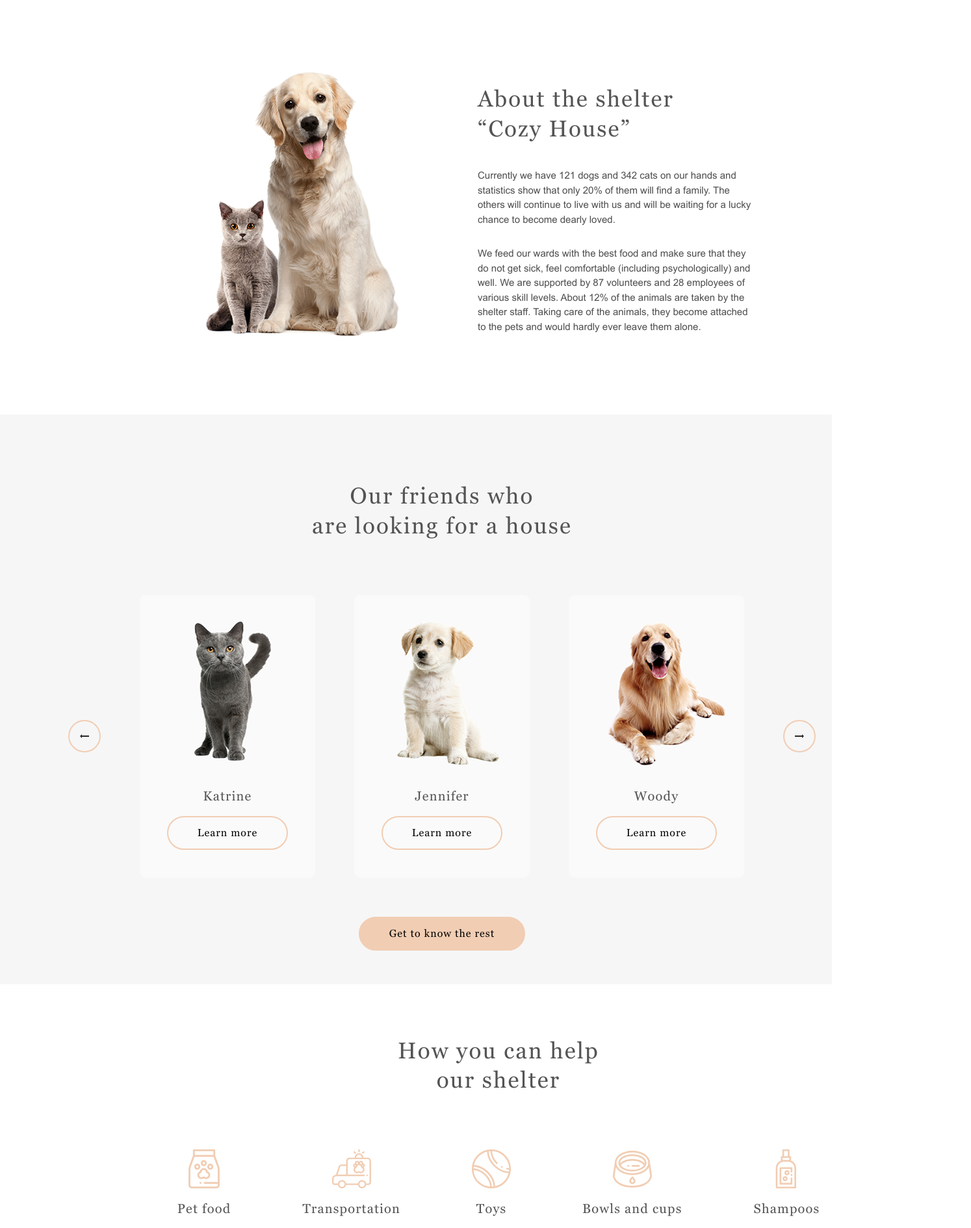
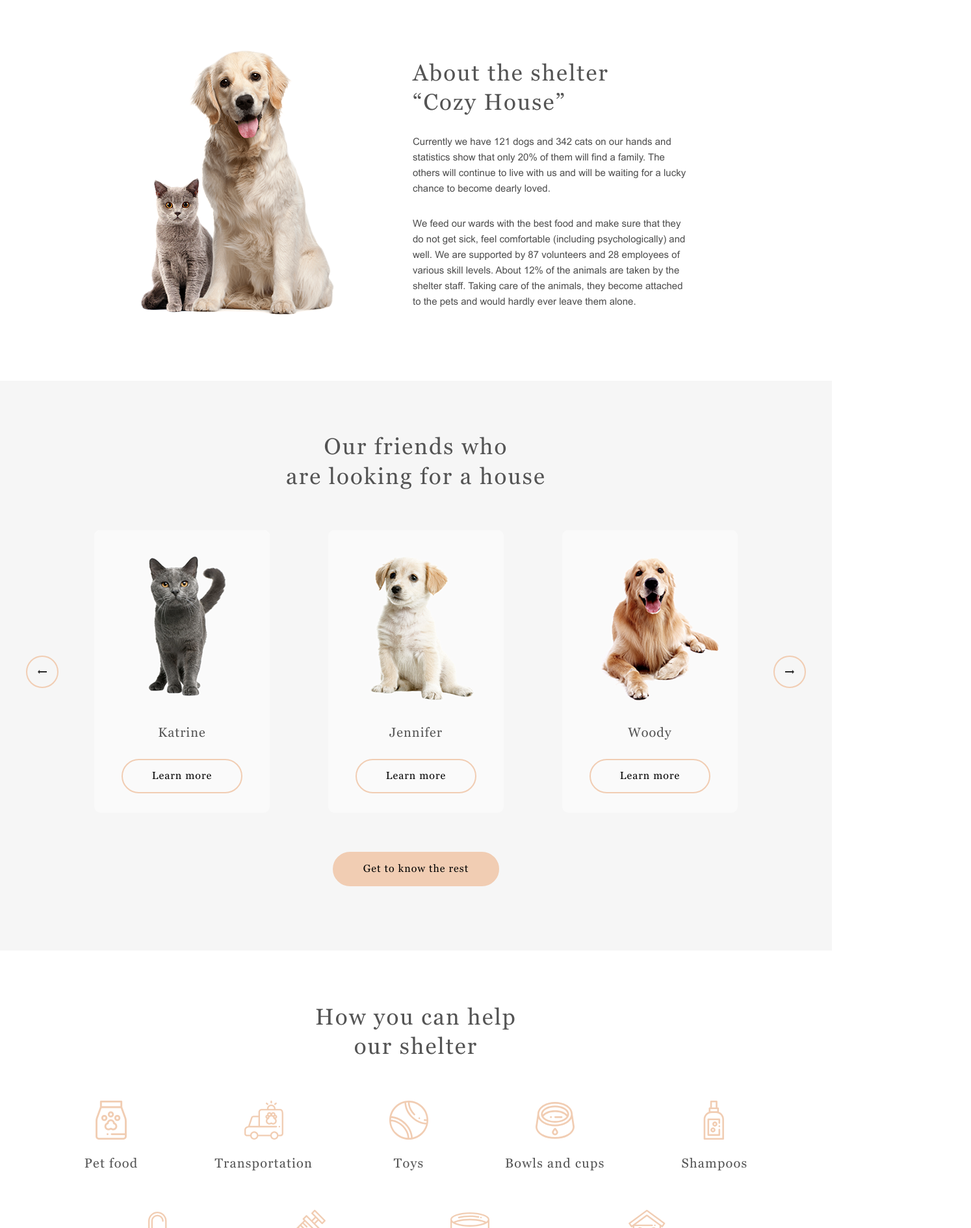
Before and after one commit to OsipovaES/shelter, a website built with webpack: page src/main/index.html in a window 1280 px wide. Shown: the part 910-2800 px from the top of the page at 65% size, 1494 px wide, since content can reach past the window. Built offline with nearby package versions, Linux system fonts and the light colour scheme; some packages are replaced by stand-ins of ours.

Commit message:
feat: main perfect pixel

```diff
--- a/src/main/index.html
+++ b/src/main/index.html
@@ -26,7 +26,7 @@
             </header>
             <div class="promo__content">
                 <div class="promo__filling">
-                    <h1 class="promo__title">Not only people need a house</h1>
+                    <h2 class="promo__title">Not only people <br> need a house</h2>
                     <p class="promo__text">We offer to give a chance to a little and nice puppy with an extremely wide and open heart. He or she will love you more than anybody else in the world, you will see!</p>
                     <button class="button button_filled">Make a friend</button>
                 </div>
@@ -55,6 +55,7 @@
             <h1 class="pets__title">Our friends who <br> are looking for a house</h1>
                 <div class="slider">
                     <button class="button button_circle button_left"></button>
+                    <div class="slider__wrapper">
                         <div class="slider__card">
                             <div class="card">
                                 <img class="card__image" src="../img/pets-content/pets-katrine.png" alt="">
@@ -74,6 +75,7 @@
                                 <img class="card__image" src="../img/pets-content/pets-woody.png" alt="">
                                 <p class="card__name">Woody</p>
                                 <button class="button button_empty">Learn more</button>
+                            </div>
                         </div>
                     </div>
                     <button type="button" class="button button_circle button_right"></button>
--- a/src/sass/abstracts/_mixins.scss
+++ b/src/sass/abstracts/_mixins.scss
@@ -7,13 +7,6 @@
     flex-wrap: $flex-wrap;
 }
 
- @mixin column () {
-    display: flex;
-    flex-wrap: wrap;
-    justify-content: space-between;
-    align-items: center;
-}
-
 @mixin font ($size, $style:normal, $weight: 400, $height) {
     font-size: $size;
     font-style: $style;
--- a/src/sass/components/_help-list.scss
+++ b/src/sass/components/_help-list.scss
@@ -2,11 +2,12 @@
     @include flex($flex-wrap: wrap);
     width: 1026px;
     height: 281px;
-    row-gap: 50px;
-    column-gap: 110px;
+    row-gap: 40px;
+    column-gap: 118px;
     &__content {
         @include flex($flex-dir: column);
         @include font($size: 20px, $height: 115%);
+        gap:5px;
         color: $color-title;
         letter-spacing: 1.2px;
     }
--- a/src/sass/components/_slider.scss
+++ b/src/sass/components/_slider.scss
@@ -1,6 +1,11 @@
 .slider {
-    @include column();
-    gap: 60px;
+    @include flex($justify:space-between);
+    width: 1200px;
+    height: 435px;
+    &__wrapper {
+        @include flex();
+        gap: 90px;
+    }
     &__card {
         background-color: $color-card;
         border-radius: 10px;
@@ -10,9 +15,11 @@
 }
 
 .card {
+    @include flex($flex-dir: column);
+    gap: 10px;
     &__name {
         color: $color-title;
         @include font($size: 20px, $height: normal);
-        letter-spacing: 1.2px;
+        letter-spacing: 1.02px;
     }
 }
--- a/src/sass/layouts/_about.scss
+++ b/src/sass/layouts/_about.scss
@@ -1,18 +1,22 @@
 .about {
+    height: 588px;
     &__wrapper {
         @include flex();
+        padding-top: 83px;
+        height: 408px;
         gap: 120px;
-        padding: 80px 100px;
-        height: 480px;
     }
     &__content {
         @include flex($flex-dir:column);
         width: 430px;
         height: 380px;
     }
+    &__title {
+       margin: 10px 0;
+    }
     &__text {
         color: $color-text;
         @extend %font-add;
-        @include font($size: 15px, $height: 150%);
+        @include font($size: 15px, $height: 160%);
     }
 }
--- a/src/sass/layouts/_donation.scss
+++ b/src/sass/layouts/_donation.scss
@@ -13,17 +13,20 @@
     }
     &__subtitle {
         @include font ($size: 15px, $height: 110%);
+        margin: 0;
         color: $color-title;
         letter-spacing: 0.9px;
     }
     &__content {
         @include flex($flex-dir: column, $i-align: left);
         gap: 20px;
+        margin: 0;
         width: 380px;
         height: 282px;
     }
     &__card {
         background-color: $color-primary;
+        margin: 0;
         border-radius: 10px;
         @include flex();
         gap: 10px;
@@ -34,6 +37,7 @@
         height: 43px;
     }
     &__copyright {
+        margin: 0;
         @extend %font-add;
         color: $color-copyright;
         @include font ($size: 12px, $style: italic, $height: 150%);
--- a/src/sass/layouts/_footer.scss
+++ b/src/sass/layouts/_footer.scss
@@ -3,6 +3,7 @@
     height: 350px;
     &__wrapper {
         @include flex($justify: space-between);
+        padding-top: 20px;
         width: 1200px;
         height: 310px;
     }
@@ -18,6 +19,7 @@
     }
     &__title {
         @include font($size: 35px, $height: 130%);
+        margin: 0;
         color: $color-light;
         letter-spacing: 2.1px;
     }
@@ -45,6 +47,6 @@
         }
     }
     &__image {
-        padding-top: 80px;
+        padding-top: 40px;
     }
 }
--- a/src/sass/layouts/_header.scss
+++ b/src/sass/layouts/_header.scss
@@ -1,4 +1,7 @@
 .header {
     @include flex();
-    gap: 573px;
+    width: 1200px;
+    height: 60px;
+    padding: 25px 40px;
+    gap: 530px;
 }
--- a/src/sass/layouts/_help.scss
+++ b/src/sass/layouts/_help.scss
@@ -1,12 +1,12 @@
 .help {
-    padding: 80px 40px 100px 40px;
+    padding: 80px 0 100px 0;
     &__wrapper {
         @include flex($flex-dir: column);
         height: 431px;
-        padding: 0px 87px;
         gap: 60px;
     }
     &__title {
+        margin: 0;
         text-align: center;
     }
 }
--- a/src/sass/layouts/_pets.scss
+++ b/src/sass/layouts/_pets.scss
@@ -1,9 +1,14 @@
 .pets {
     background-color: $color-light-add;
-    height: 697px;
-    padding: 80px 40px 100px 40px;
+    padding: 80px 0 100px 0;
     &__wrapper {
-        @include flex($t-align: center, $flex-dir: column);
+        @include flex($flex-dir: column);
+        width: 1200px;
+        height: 697px;
         gap: 60px;
     }
+    &__title {
+        text-align: center;
+        margin: 0;
+    }
 }
--- a/src/sass/layouts/_promo.scss
+++ b/src/sass/layouts/_promo.scss
@@ -3,23 +3,30 @@
     height: 908px;
     &__content {
         @include flex();
-        padding: 92px 0;
-        gap: 75px;
+        width: 1200px;
         height: 728px;
+        padding: 32px 40px 0 40px;
+        gap: 42px;
     }
     &__filling {
         @include flex($flex-dir: column, $i-align: flex-start);
-        gap: 30px;
+        gap: 42px;
         width: 460px;
     }
     &__title {
+        margin: 0;
         color: $color-light;
         @extend %font-prim;
-        @include font($size: 45px, $height: 130%);
+        @include font($size: 44px, $height: 130%);
     }
     &__text {
+        width: 460px;
+        margin: 0;
         color: $color-gray;
         @extend %font-add;
         @include font($size: 15px, $height: 160%);
     }
+    &__image {
+        padding-top: 85px;
+    }
 }
```
Lines whose indentation alone changed are shown as unchanged.
